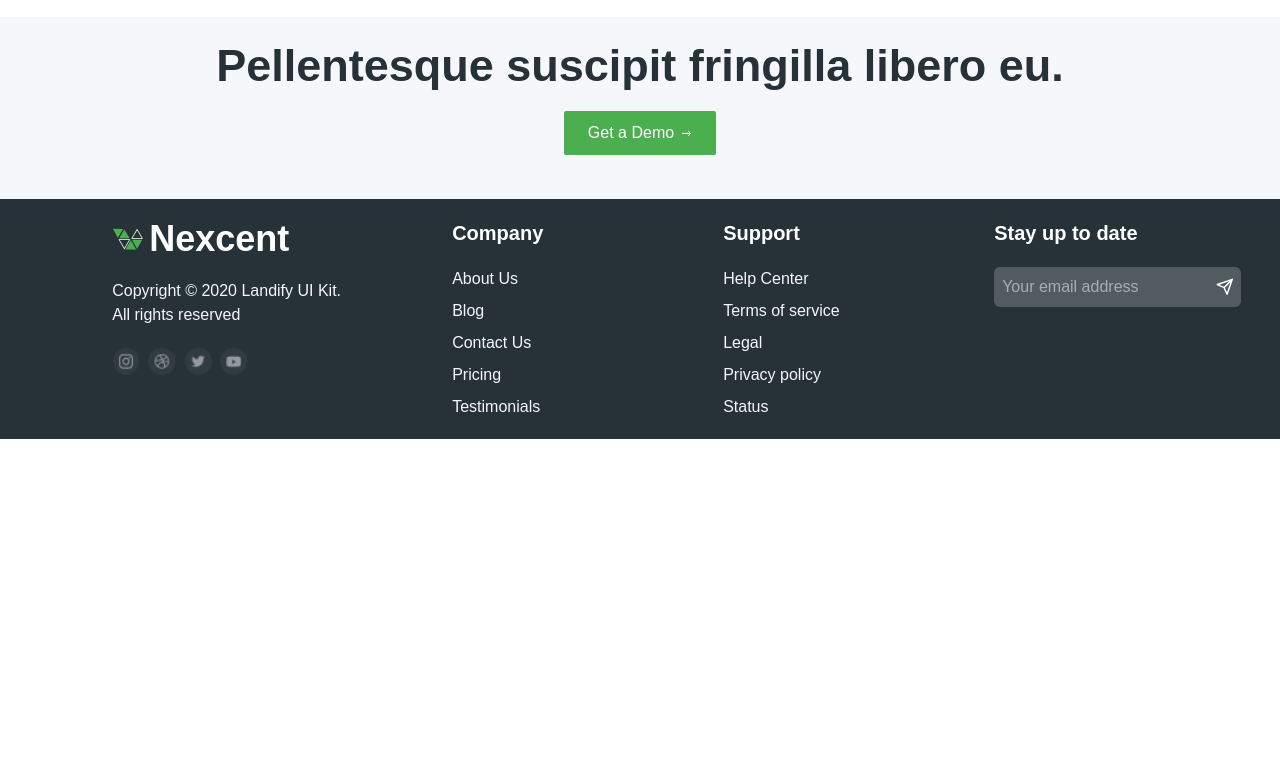
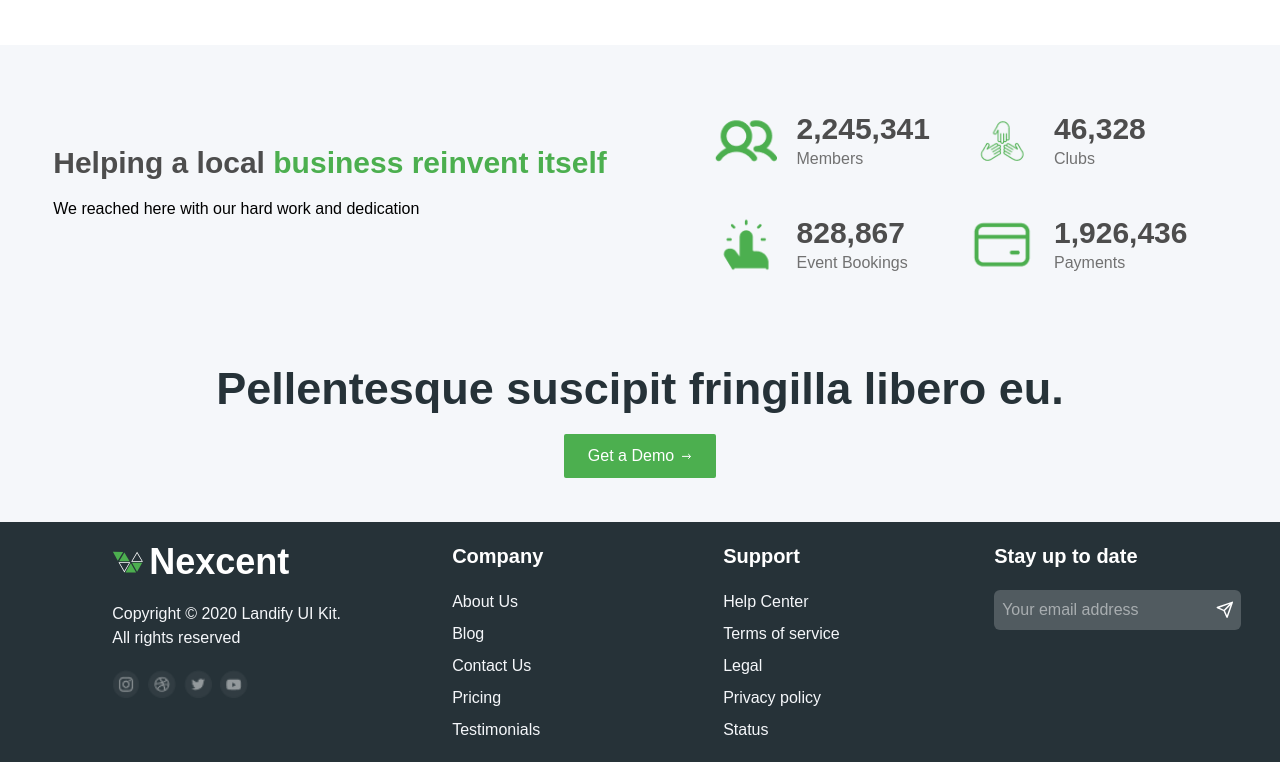
Before and after one commit to Alex-Devonte/agency-landing-page, a website: page index.html in a window 1280 px wide. Shown: the part 1895-2657 px from the top of the page. Before the commit the page ends 2334 px from the top, so only its background shows below. Drawn offline with nearby package versions, Linux system fonts and the light colour scheme; a web font is replaced by a local one.

Commit message:
Add styles and layout

```diff
--- a/index.html
+++ b/index.html
@@ -251,6 +251,75 @@
           </div>
         </div>
       </section>
+      <section>
+        <div
+          class="bg-silver mt-7 p-5 py-16 lg:grid lg:grid-cols-2 lg:place-items-center"
+        >
+          <div class="mb-5 text-center lg:text-left">
+            <h3 class="text-dark-gray text-3xl font-semibold">
+              Helping a local
+              <span class="text-primary">business reinvent itself</span>
+            </h3>
+            <p class="mt-4 text-black">
+              We reached here with our hard work and dedication
+            </p>
+          </div>
+          <div
+            class="grid grid-cols-2 place-items-center gap-10 text-center lg:place-items-baseline"
+          >
+            <div class="flex flex-col lg:flex-row lg:items-center lg:gap-5">
+              <div>
+                <img
+                  src="icons/achievements_people.png"
+                  class="mx-auto lg:w-16"
+                />
+              </div>
+              <div class="lg:text-left">
+                <p class="text-dark-gray text-3xl font-bold">2,245,341</p>
+                <p>Members</p>
+              </div>
+            </div>
+            <div class="flex flex-col lg:flex-row lg:items-center lg:gap-5">
+              <div
+                class="flex w-16 flex-shrink-0 justify-center lg:justify-start"
+              >
+                <img
+                  src="icons/achievements_hands.png"
+                  class="mx-auto lg:w-16"
+                />
+              </div>
+              <div class="lg:text-left">
+                <p class="text-dark-gray text-3xl font-bold">46,328</p>
+                <p>Clubs</p>
+              </div>
+            </div>
+            <div class="flex flex-col lg:flex-row lg:items-center lg:gap-5">
+              <div>
+                <img
+                  src="icons/achievements_booking.png"
+                  class="mx-auto lg:w-16"
+                />
+              </div>
+              <div class="lg:text-left">
+                <p class="text-dark-gray text-3xl font-bold">828,867</p>
+                <p>Event Bookings</p>
+              </div>
+            </div>
+            <div class="flex flex-col lg:flex-row lg:items-center lg:gap-5">
+              <div>
+                <img
+                  src="icons/achievements_payments.png"
+                  class="mx-auto lg:w-16"
+                />
+              </div>
+              <div class="lg:text-left">
+                <p class="text-dark-gray text-3xl font-bold">1,926,436</p>
+                <p>Payments</p>
+              </div>
+            </div>
+          </div>
+        </div>
+      </section>
     </main>
     <footer>
       <div class="bg-silver py-6">
```
Also changed, not shown: output.css.
